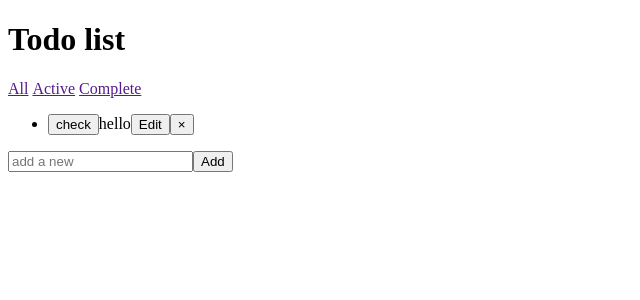
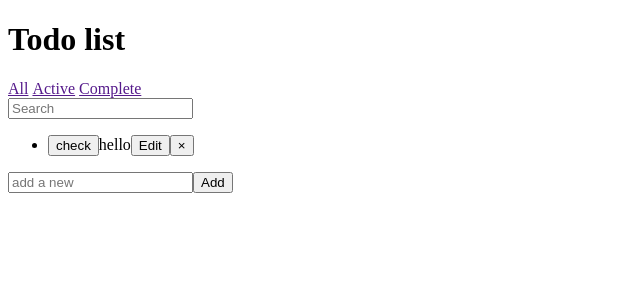
Before and after one commit to DzianisMakeichyk/todos, a React (Create React App) app: page / in a window 1280 px wide. Shown: the top 300 px of the page, without its empty margins (0-640 px from the left). Built offline with nearby package versions, Linux system fonts and the light colour scheme.

Commit message:
add search

```diff
--- a/src/App.js
+++ b/src/App.js
@@ -3,6 +3,7 @@ import TodoHeader from './components/TodoHeader'
 import TodoForm from './components/TodoForm'
 import TodoList from './components/TodoList'
 import TodoFilter from './components/TodoFilter'
+import TodoSearch from './components/TodoSearch'
 
 class App extends Component {
   constructor (props) {
@@ -19,6 +20,7 @@ class App extends Component {
     this.filterAll = this.filterAll.bind(this);
     this.filterActive = this.filterActive.bind(this);
     this.filterComplete = this.filterComplete.bind(this);
+    this.filterList = this.filterList.bind(this);
   }
 
   addItem(todoItem) {
@@ -68,8 +70,6 @@ class App extends Component {
   filterAll() {
     let todoItems = this.state.todoItems.slice();
 
-    console.log(todoItems)
-
     this.setState({
       todoItems
     });
@@ -89,6 +89,15 @@ class App extends Component {
     this.setState({
       todoItems: todoItems.filter(todoItem => todoItem.done === false)
     });
+  };
+
+  filterList(searchInput) {
+      let todoItems = this.state.todoItems.slice();
+      todoItems = todoItems.filter(item => item.value.search(searchInput) !== -1);
+
+      this.setState({
+          todoItems
+      });
   }
 
   render() {
@@ -100,6 +109,8 @@ class App extends Component {
                     filterActive={this.filterActive}
                     filterComplete={this.filterComplete}
         />
+
+        <TodoSearch filterList={this.filterList}/>
 
         <TodoList items={this.state.todoItems}
                   removeItem={this.removeItem}
--- /dev/null
+++ b/src/components/TodoSearch/index.jsx
@@ -0,0 +1,26 @@
+import React from 'react';
+
+class TodoSearch extends React.Component {
+    constructor(props) {
+        super(props);
+        this.searchFilterList = this.searchFilterList.bind(this);
+    }
+
+    searchFilterList() {
+        let searchInput;
+        searchInput = this.refs.searchInput;
+        searchInput = searchInput.value;
+
+        this.props.filterList(searchInput);
+    };
+
+    render () {
+        return (
+            <div>
+                <input type="text" ref="searchInput" placeholder="Search" onChange={this.searchFilterList}/>
+            </div>
+        );
+    }
+}
+
+export default TodoSearch;
```
